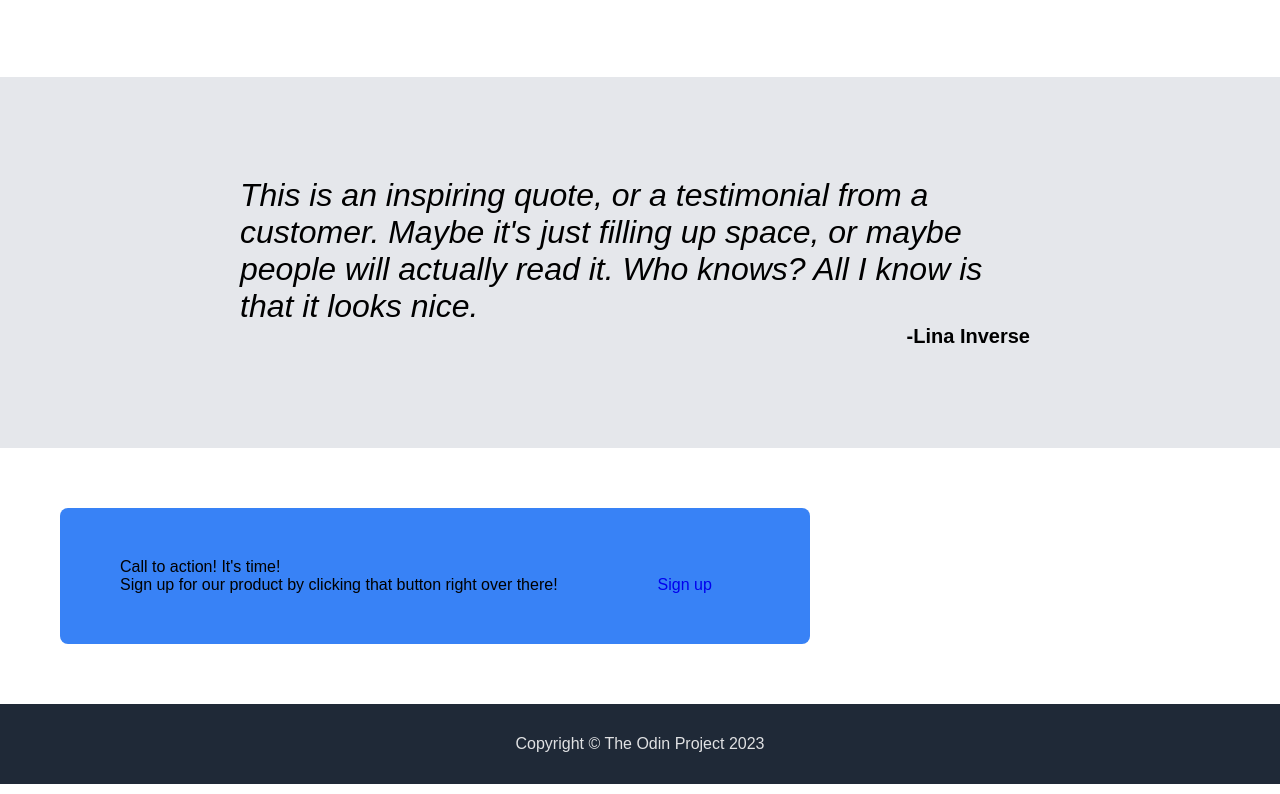
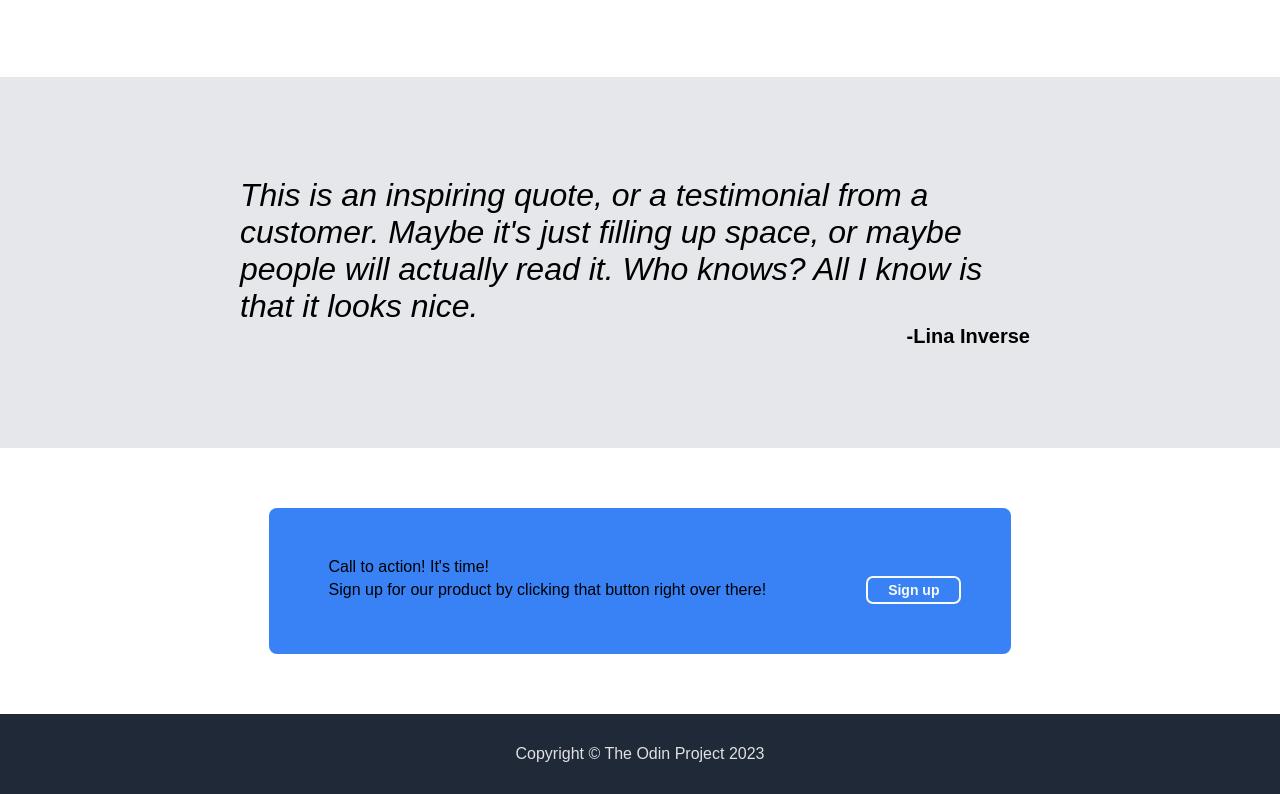
Before and after one commit to AshCEM/Landing-Page, a plain HTML site: page index.html in a window 1280 px wide. Shown: the part 731-1525 px from the top of the page. Drawn offline with Linux system fonts and the light colour scheme.

Commit message:
More updates on style.css.

```diff
--- a/index.html
+++ b/index.html
@@ -25,7 +25,7 @@
         <div class="pB">This website has some subtext that goes here under the main title. It's a smaller font and the color is lower contrast.</div>
         <a class="Button" href="#">Sign up</a>
       </div>
-      <div>
+      <div class="planetImg">
         <img class="imgTop" src="/images/simon-lee-sWI76WS6OMc-unsplash.jpg" alt="Simon Lee's pixel planet with yellow bg">
         <div class="simonLee">Art by Simon Lee</div>
       </div>
--- a/style.css
+++ b/style.css
@@ -54,12 +54,11 @@ ul, li {
   display: flex;
   padding: 50px;
   gap: 20px;
-  margin: 0;
 }
 
-.textTop {
-  margin: 10px;
-}
+/* .textTop {
+  margin: auto;
+} */
 
 .HeaderA {
   color: #F9FAF8;
@@ -156,21 +155,23 @@ ul, li {
 
 .containerBottom {
   background-color: #3882F6;
-  margin: 60px;
+  margin: auto;
   padding: 50px;
   border-radius: 8px;
-  /* display: flex;
-  flex-direction: column; */
   max-width: 650px;
+  margin-top: 60px;
+  margin-bottom: 60px;
 }
 
 .inner {
   gap: 100px;
   display: flex;
+  align-items: baseline;
 }
 
 .CBH {
   margin-left: 10px;
+
 }
 
 .CBP {
@@ -178,7 +179,18 @@ ul, li {
 }
 
 .bottomLink {
-
+  color: #F9FAF8;
+  background: #3882F6;
+  border: 2px solid #F9FAF8;
+  border-radius: 7px;
+  text-align: center;
+  font-size: 14px;
+  font-weight: 900;
+  /* Break */
+  padding-left: 20px;
+  padding-right: 20px;
+  padding-top: 4px;
+  padding-bottom: 4px;
 }
 
 
```
